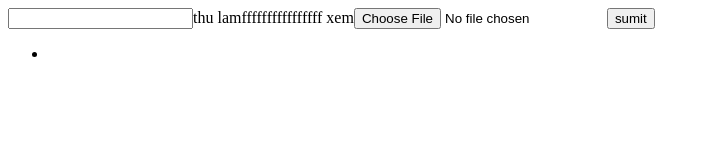
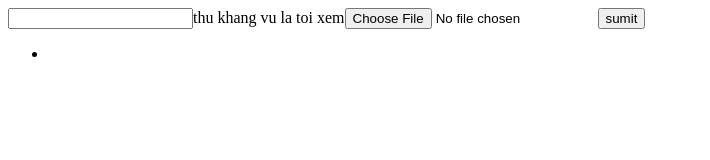
Before and after one commit to khangvu1992/khang, a React (Create React App) app: page / in a window 1280 px wide. Shown: the top 160 px of the page, without its empty margins (0-710 px from the left). Built offline with nearby package versions, Linux system fonts and the light colour scheme.

Commit message:
sua lan nua

```diff
--- a/src/App.js
+++ b/src/App.js
@@ -25,7 +25,7 @@ function App() {
     <div >
        <form >
         <input type="text" onChange={drop} value={arr} />
-        <label for="">thu lamffffffffffffffff xem</label>
+        <label for="">thu khang vu la toi xem</label>
         <input type="file" />
         <button type="submit" onClick={clich} >sumit</button>
         <ul >
```
